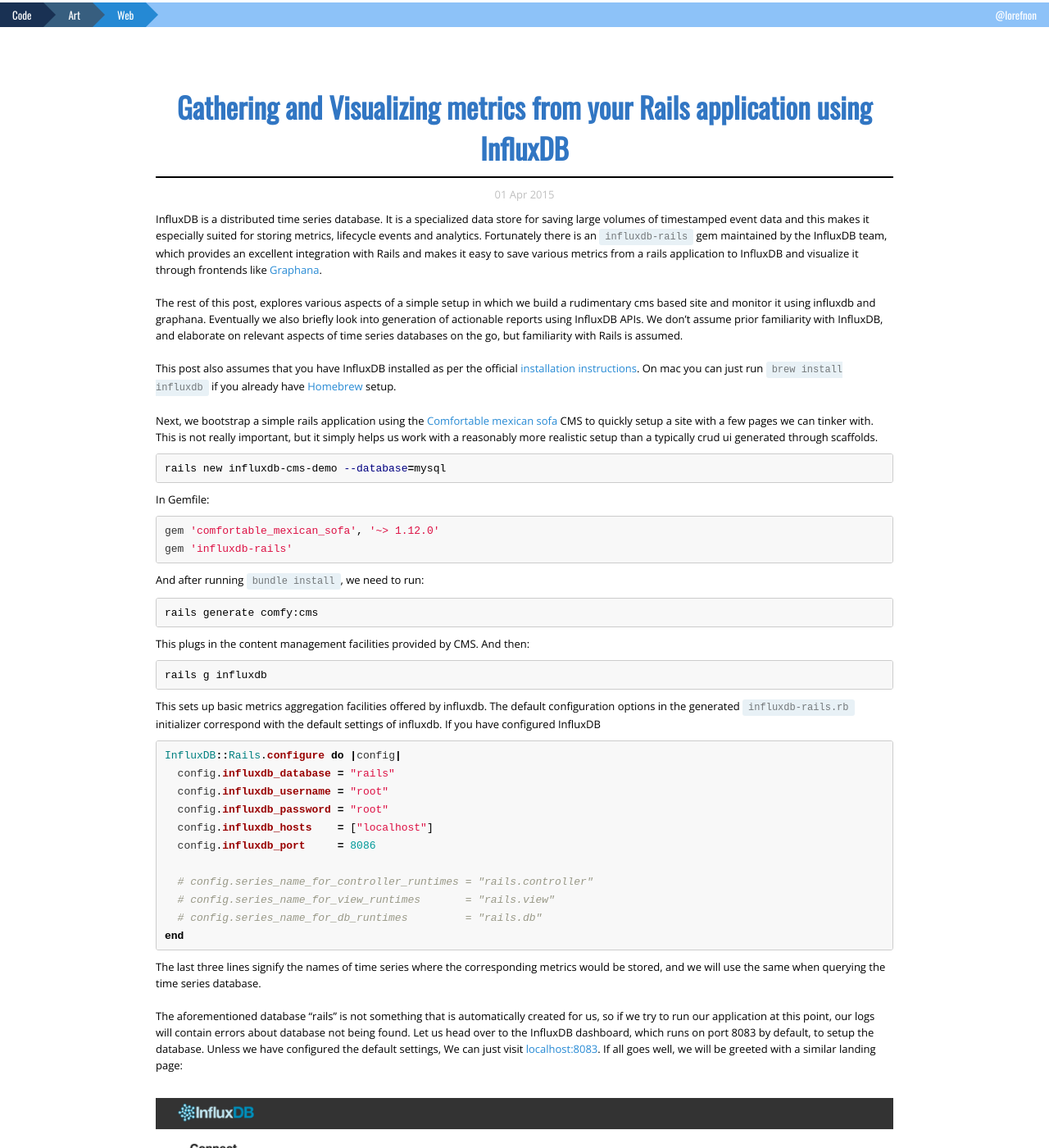
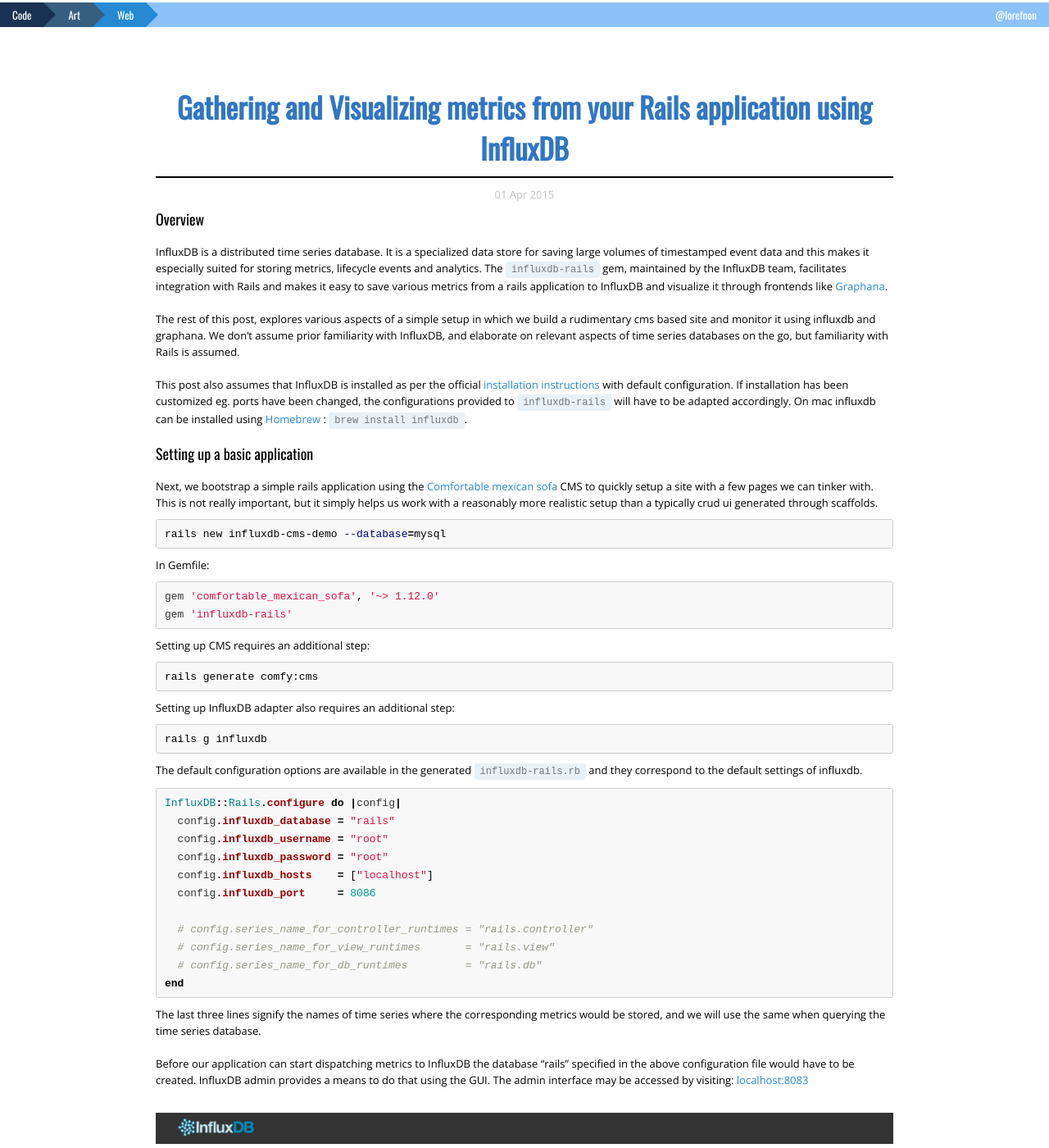
Before and after one commit to lorefnon/lorefnon.github.com, a Jekyll site: the page built from _posts/2015-04-01-gathering-and-visualizing-rails-metrics-influxdb.md, in a window 1280 px wide and 1400 px high, scrolled down 370 px. Shown: the whole window at 82% size. Built offline with Jekyll 4.4.1, drawn with Linux system fonts in a browser that asks for light colours; Markdown is read by kramdown in place of the engine named in the settings; comment, search, counter and statistics services are not loaded; some of the changed text lies outside the part shown.

Commit message:
Enrich post

```diff
--- a/_layouts/post.html
+++ b/_layouts/post.html
@@ -8,6 +8,10 @@
 <div class="blog-post">
 {{ content }}
 </div>
+
+<br>
+<hr>
+<br>
 
 <div id="disqus_thread"></div>
 <script type="text/javascript">
--- a/_posts/2015-04-01-gathering-and-visualizing-rails-metrics-influxdb.md
+++ b/_posts/2015-04-01-gathering-and-visualizing-rails-metrics-influxdb.md
@@ -4,30 +4,18 @@
 tags: [Ruby, Rails, InfluxDB]
 ---
 
-InfluxDB is a distributed time series database. It is a specialized data store
-for saving large volumes of timestamped event data and this makes it especially
-suited for storing metrics, lifecycle events and analytics. Fortunately there
-is an `influxdb-rails` gem maintained by the InfluxDB team, which provides an
-excellent integration with Rails and makes it easy to save various metrics from
-a rails application to InfluxDB and visualize it through frontends like
-[Graphana](TODO FIXME).
+## Overview
 
-The rest of this post, explores various aspects of a simple setup in which
-we build a rudimentary cms based site and monitor it using influxdb and graphana.
-Eventually we also briefly look into generation of actionable reports using
-InfluxDB APIs. We don't assume prior familiarity with InfluxDB, and elaborate on
-relevant aspects of time series databases on the go, but familiarity
-with Rails is assumed.
+InfluxDB is a distributed time series database. It is a specialized data store for saving large volumes of timestamped event data and this makes it especially suited for storing metrics, lifecycle events and analytics. The `influxdb-rails` gem, maintained by the InfluxDB team, facilitates integration with Rails and makes it easy to save various metrics from a rails application to InfluxDB and visualize it through frontends like [Graphana](TODO FIXME).
 
-This post also assumes that you have InfluxDB installed as per the official
-[installation instructions](http://influxdb.com/docs/v0.8/introduction/installation.html).
-On mac you can just run `brew install influxdb` if you already have [Homebrew](http://brew.sh/) setup.
+The rest of this post, explores various aspects of a simple setup in which we build a rudimentary cms based site and monitor it using influxdb and graphana. We don't assume prior familiarity with InfluxDB, and elaborate on relevant aspects of time series databases on the go, but familiarity with Rails is assumed.
 
-Next, we bootstrap a simple rails application using the
-[Comfortable mexican sofa](https://github.com/comfy/comfortable-mexican-sofa)
-CMS to quickly setup a site with a few pages we can tinker with. This is not really
-important, but it simply helps us work with a reasonably more realistic setup than
-a typically crud ui generated through scaffolds.
+This post also assumes that InfluxDB is installed as per the official [installation instructions](http://influxdb.com/docs/v0.8/introduction/installation.html) with default configuration. If installation has been customized eg. ports have been changed, the configurations provided to `influxdb-rails` will have to be adapted accordingly. On mac influxdb can be installed using [Homebrew](http://brew.sh/) : `brew install influxdb`.
+
+
+## Setting up a basic application
+
+Next, we bootstrap a simple rails application using the [Comfortable mexican sofa](https://github.com/comfy/comfortable-mexican-sofa) CMS to quickly setup a site with a few pages we can tinker with. This is not really important, but it simply helps us work with a reasonably more realistic setup than a typically crud ui generated through scaffolds.
 
 {% highlight bash %}
 rails new influxdb-cms-demo --database=mysql
@@ -40,22 +28,19 @@
 gem 'influxdb-rails'
 {% endhighlight %}
 
-And after running `bundle install`, we need to run:
+Setting up CMS requires an additional step:
 
 {% highlight bash %}
 rails generate comfy:cms
 {% endhighlight %}
 
-This plugs in the content management facilities provided by CMS. And then:
+Setting up InfluxDB adapter also requires an additional step:
 
 {% highlight bash %}
 rails g influxdb
 {% endhighlight %}
 
-This sets up basic metrics aggregation facilities offered by influxdb.
-The default configuration options in the generated `influxdb-rails.rb`
-initializer correspond with the default settings of influxdb. If you
-have configured InfluxDB
+The default configuration options are available in the generated `influxdb-rails.rb` and they correspond to the default settings of influxdb.
 
 {% highlight ruby %}
 InfluxDB::Rails.configure do |config|
@@ -71,50 +56,35 @@
 end
 {% endhighlight %}
 
-The last three lines signify the names of time series where the
-corresponding metrics would be stored, and we will use the same
-when querying the time series database.
+The last three lines signify the names of time series where the corresponding metrics would be stored, and we will use the same when querying the time series database.
 
-The aforementioned database "rails" is not something that is automatically
-created for us, so if we try to run our application at this point, our logs
-will contain errors about database not being found. Let us head over to
-the InfluxDB dashboard, which runs on port 8083 by default, to setup the
-database. Unless we have configured the default settings, We can just
-visit [localhost:8083](http://localhost:8083). If all goes well, we will
-be greeted with a similar landing page:
+Before our application can start dispatching metrics to InfluxDB the database "rails" specified in the above configuration file would have to be created. InfluxDB admin provides a means to do that using the GUI. The admin interface may be accessed by visiting: [localhost:8083](http://localhost:8083)
 
 ![InfluxDB landing page](/images/influxdb_landing_page.png)
 
-The default username/password combination is root/root, which is something
-we would want to change if we are deploying this in a production setting.
+The default username/password combination is root/root, which is not advisable for production use.
 
-Creating a database is pretty simple - for now we just fill in the database name
-and don't bother with the remaining details.
+The only option that is particularly relevant is database name: which we would have to change to "rails".
 
 ![InfluxDB creating database](/images/influxdb_create_database.png)
 
-This would be a good point to run `db:migrate` and visit the CMS
-dashboard `/admin`
+This would be a good point to run `db:migrate` and visit the CMS dashboard `/admin`
 
-Once we have created a new site, and added a few pages, it is time to
-checkout our InfluxDB dashboard and checkout what metrics have
-been automagically aggregated for us.
+Once a new site has been bootstrapped, we can rapidly create multiple pages through the CMS admin interface. These steps are not elaborated here because the guided CMS admin makes it pretty trivial. Once a few pages have been setup, we have some metrics to explore in InfluxDB.
 
 ![Add a new page in CMS](/images/new_page_cms.png)
 
+## Data exploration
 
-In the list of databases, we should have an option to `Explore Data`. Let
-us go ahead and click that:
+In the list of databases, we should have an option to `Explore Data`. Let us go ahead and click that:
 
 ![InfluxDB database list](/images/influxdb_database_list.png)
 
-We will be presented with a simple interface to read and write points (which
-are essentially multi-column timestamped datasets).
+We will be presented with a simple interface to read and write points (which are essentially multi-column timestamped datasets).
 
 ![InfluxDB Query interface](/images/influxdb_query_interface.png)
 
-This page also highlights an interesting aspect of InfluxDB - though it is not
-a relational database, it does provide an SQL like language to query the database.
+This page also highlights an interesting aspect of InfluxDB - though it is not a relational database, it does provide an SQL like language to query the database.
 
 A basic query might look something like this:
 
@@ -124,9 +94,114 @@
 ![InfluxDB Select All from View Query](/images/influxdb_select_all_from_view.png)
 ![InfluxDB Select All from DB Query](/images/influxdb_select_all_from_db.png)
 
-This concludes our first post in which we try out InfluxDB and see how easy it
-is to aggregate basic metrics out of the box, without having to write a lot of code.
+## Configuring additional lifecycle events
 
-In the subsequent posts, we elaborate on more advanced metrics aggreagation,
-by using custom criteria and by specific custom metrics. We will also go beyond the basic visualization provided by the dashboard and will see how to create
-professional grade dashboards using Grafana.
+In a real applications we would want to aggregate additional metrics of our choosing. A popular solution for dispatching and subscribing to various lifecycle events that ruby community has developed is `ActiveSupport::Notifications` which Rails internally uses.
+
+Using `ActiveSupport::Notifications` we can subscribe to lifecycle events of a rails application and add callbacks to dispatch these metrics to InfluxDB.
+
+For example if we would like to track the execution times of queries in InfluxDB we can write an initializer:
+
+{% highlight ruby %}
+ActiveSupport::Notifications.subscribe('sql.active_record') do |name, start, finish, id, payload|
+  InfluxDB::Rails.client.write_point(name, { value: (finish-start), start: start, finish: finish })
+end
+{% endhighlight %}
+
+The value attribute is something that InfluxDB admin will use to generate graph by default. We can query this just like the previous queries:
+
+![InfluxDB Query lifecycle event](/images/influxdb_lifecycle_event_query.png)
+
+More lifecycle events of Rails application can be found in the [Rails guides](http://edgeguides.rubyonrails.org/active_support_instrumentation.html).
+
+In addition, the instrumentation API can be used directly to create a custom lifecycle events. Here is an example taken from the [official documentation](http://api.rubyonrails.org/classes/ActiveSupport/Notifications.html) that outlines how a part of application code can be wrapped into an instrumented block which we could subscribe to in an identical fashion.
+
+{% highlight ruby %}
+ActiveSupport::Notifications.instrument('render', extra: :information) do
+  render text: 'Foo'
+end
+{% endhighlight %}
+
+While the InfluxDB admin interface provides a convenient dashboard to visualize the metrics, it is not ideal for complex, comparative or realtime visualizations. For such use cases it is better to resort to dedicated solutions like Grafana.
+
+## Setting up Grafana
+
+While Grafana releases binary downloads for most major versions of linux, there isn't one available for Mac. And neither is it available from Homebrew. However installation from the sources is straightforward if you have Go. It is important that the version of Go is correct (1.4 +) otherwise installation fails with totally incomprehensible errors. The version of Go available from Homebrew is outdated - however Google provides [installers](https://golang.org/doc/install) which work like a charm. Once Go is setup properly, the [installation steps](https://github.com/grafana/grafana#building-the-backend) for Grafana are straightforward.
+
+Another hiccup is that when running the web interface, Grafana uses the same default port as Rails (3000). To alleviate that we need to edit configuration file dev.ini in `$GOPATH/src/github.com/grafana/grafana/conf` and specify an alternate port
+
+{% highlight ini %}
+app_mode = development
+
+[server]
+router_logging = false
+http_port = 8000
+
+[log]
+level = Trace
+{% endhighlight %}
+
+Once this is configured running `./grafana web` from grafana source directory, should run the webserver on port 8000:
+
+![Grafana server log](/images/grafana_startup_log.png)
+
+Now we can browse the Grafana dashboard and provide the default login details admin/admin. Again it is not advisable to use this in production.
+
+![Grafana Login](/images/grafana_login.png)
+
+The default dashboard is pretty bare:
+
+![Grafana Home page](/images/grafana_home.png)
+
+Adding a new dashboard is straightforward:
+
+![Grafana : Adding a dashboard](/images/grafana_add_dashboard.png)
+
+Once we have a dedicated dashboard for our Rails application we can start adding graphs:
+
+![Grafana : Add Graph](/images/grafana_add_graph.png)
+
+It would be probably surprising to see a great looking graph instantly generated. After all no influxdb/rails specific configuration has been done yet, so what data is being presented ?
+
+![Grafana : Default Graph](/images/grafana_test_graph.png)
+
+Once we try to edit the data source, it would become clear that the graph being presented is infact coming from a dummy data source
+
+![Grafana : Edit Graph](/images/grafana_edit_graph.png)
+![Grafana : Configure Graph Data Source](/images/grafana_configure_graph_data_source.png)
+
+At this point, because InfluxDB data source hasn't been configured hence no other data source is available :
+
+![Grafana : Missing Data Source](/images/grafana_singular_data_source.png)
+
+The sidebar has a section for data sources that can be used for this task:
+![Grafana : Sidebar](/images/grafana_sidebar_close_up.png)
+![Grafana : Add data source](/images/grafana_add_data_source.png)
+
+While adding a data source it is of particular importance the version of InfluxDB is correct in the type field. Rest of the fields in form are self explanatory - It is advisable that in production Auth is configured to protect against intrusion.
+
+![Grafana : Edit data source](/images/grafana_edit_data_source.png)
+
+Now in the graph editor multiple data sources should be available:
+
+![Grafana : Multiple data sources](/images/grafana_multiple_data_source_selector.png)
+
+We can now specify the InfluxDB query to be made in the `Metrics` section:
+![Grafana : Specify Metric](/images/grafana_metric_specification.png)
+
+Since we don't have a lot of historical data at this point, for inspection we can adjust the time range to something recent:
+![Grafana : Range Selection](/images/grafana_range_selection.png)
+
+The dummy graph should now be replaced with a real visualization of our metric
+![Grfana : Metric Output](/images/grafana_metric_output.png)
+
+In similar fashion more graphs can be added and additional dashboards can be set up as per requirements.
+
+## Conclusion
+
+This concludes this post, in which we have explored how a InfluxDB a time series datastore, can be used to save metrics from our rails application and how we can query this data store and derive actionable insights. Also we explored creation of dashboards using Grafana to visualize these metrics in near-real time.
+
+## Where to go from here
+
+- [InfluxDB documentation](http://influxdb.com/docs/)
+- [Grafana Documentation](http://docs.grafana.org/)
```
Also changed, not shown: images/grafana_add_dashboard.png (added), images/grafana_add_data_source.png (added), images/grafana_add_graph.png (added), images/grafana_configure_graph_data_source.png (added), images/grafana_edit_data_source.png (added), images/grafana_edit_graph.png (added), images/grafana_home.png (added), images/grafana_login.png (added), images/grafana_metric_output.png (added), images/grafana_metric_specification.png (added), images/grafana_multiple_data_source_selector.png (added), images/grafana_range_selection.png (added), images/grafana_sidebar_close_up.png (added), images/grafana_singular_data_source.png (added), 3 more files.
